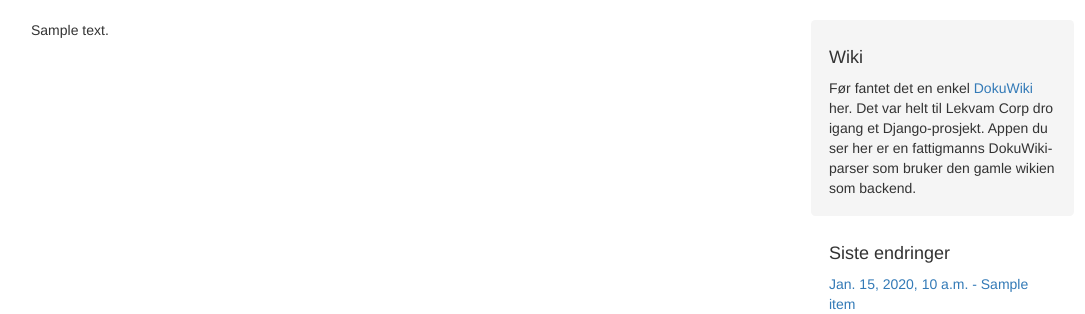
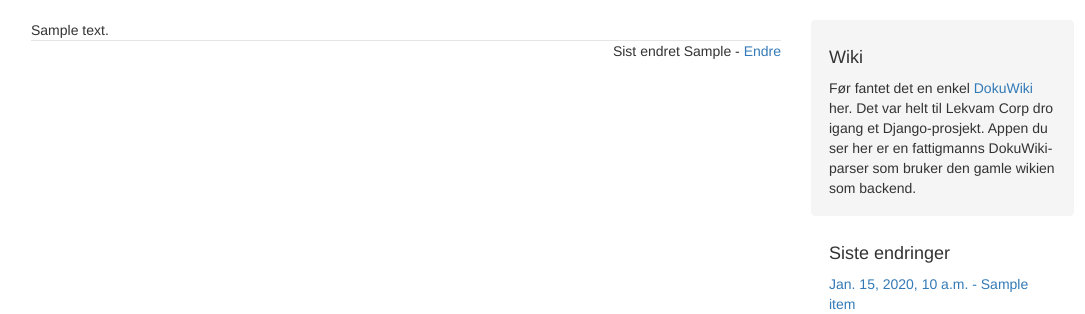
Before and after one commit to torvald/lekvam.no, a Django app: template wiki_wrapper/templates/node.html in a window 1280 px wide. Shown: the part 52-366 px from the top of the page, without its empty margins (39-1124 px from the left). Run offline with Django 3.2, Linux system fonts and the light colour scheme; the template is opened without the code that fills it: most values are stand-ins (such as "Sample title", 1, 10 or a date in 2020); grey boxes marked "Sample" are stand-in pictures; some libraries are stand-ins or nearby versions.

Commit message:
add edit url and last change date

```diff
--- a/wiki_wrapper/static/css/wiki.css
+++ b/wiki_wrapper/static/css/wiki.css
@@ -43,3 +43,12 @@ h1 {
 .sidebar-module-inset ol:last-child {
   margin-bottom: 0;
 }
+
+.internal-link {
+    color: #080;
+}
+
+#wiki-node-footer {
+    border-top: 1px solid rgba(0,0,0,0.1);
+    margin-bottom: 10px;
+}
--- a/wiki_wrapper/templates/node.html
+++ b/wiki_wrapper/templates/node.html
@@ -2,6 +2,11 @@
 
 {% block node-content %}
 
-  <div>{{ content|safe }}</div>
+  <div>
+    {{ content|safe }}
+  </div>
+  <div id="wiki-node-footer" class="text-right">
+      Sist endret {{ last_edited }} - <a href="https://lekvam.no/{{ slug }}?do=edit">Endre</a>
+  </div>
 
 {% endblock %}
--- a/wiki_wrapper/views.py
+++ b/wiki_wrapper/views.py
@@ -26,7 +26,12 @@ def node(request, slug):
         with open(filename, mode='r') as f:
             content = f.read().decode('utf-8')
 
+    mtime = os.path.getmtime(filename)
+    mtime_formated = datetime.datetime.fromtimestamp(mtime).strftime('%Y-%m-%d %H:%M')
+
     html = markdown.markdown(content, extensions=[ext.DokuWikiLinksExtension()])
     return render(request, 'node.html', {'content': html,
+                                         'last_edited': mtime_formated,
+                                         'slug': slug,
                                          'random_image': services.get_random_picture_from_gallery(),
                                          'last_edits': services.get_last_changed_wiki_nodes()})
```
